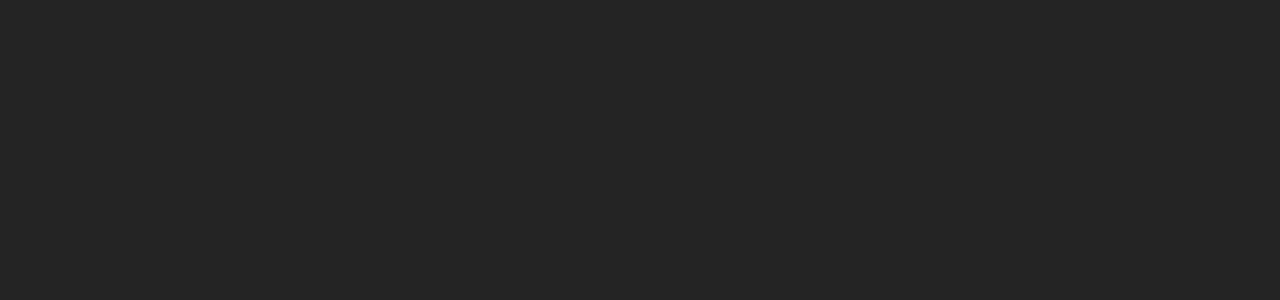
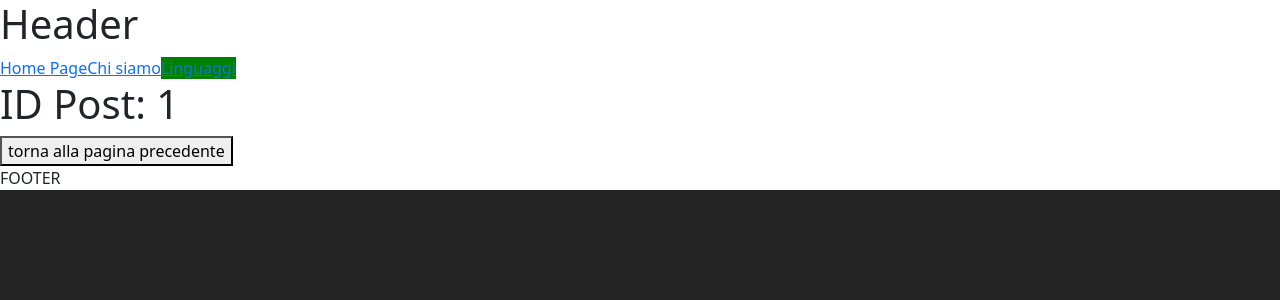
Before and after one commit to Damiano-Mariscoli/react-blog-router, a React (Vite) app: page /posts/1 in a window 1280 px wide. Before the commit this address had no page. Shown: the top 300 px of the page. Built offline with nearby package versions, Linux system fonts and the light colour scheme.

Commit message:
ADDED: route per visitare i singoli post

```diff
--- a/src/App.jsx
+++ b/src/App.jsx
@@ -9,6 +9,7 @@
 import { ChiSiamo } from "./ChiSiamo.jsx";
 
 import DefaultLayout from "./DefaultLayout.jsx";
+import SinglePosts from "./components/SinglePost.jsx";
 
 function App() {
   return (
@@ -17,7 +18,8 @@
         <Route element={<DefaultLayout />}>
           <Route path="/" element={<HomePage />} />
           <Route path="/chi-siamo" element={<ChiSiamo />} />
-          <Route path="/languages" element={<Content />} />
+          <Route path="/posts" element={<Content />} />
+          <Route path="/posts/:id" element={<SinglePosts />} />
         </Route>
       </Routes>
     </BrowserRouter>
--- a/src/MainNav.jsx
+++ b/src/MainNav.jsx
@@ -5,7 +5,7 @@
     <nav>
       <Link to="/">Home Page</Link>
       <Link to="/chi-siamo">Chi siamo</Link>
-      <NavLink className={"confirm"} to="/languages">
+      <NavLink className={"confirm"} to="/posts">
         Linguaggi
       </NavLink>
     </nav>
--- /dev/null
+++ b/src/components/SinglePost.jsx
@@ -0,0 +1,19 @@
+import { useEffect } from "react";
+import { useNavigate, useParams } from "react-router-dom";
+
+export default function SinglePosts() {
+  const { id } = useParams();
+  useEffect(() => {}, []);
+  const navigate = useNavigate();
+  return (
+    <>
+      <div>
+        {console.log(id)}
+        <h1>ID Post: {id}</h1>
+        <button onClick={() => navigate(-1)}>
+          torna alla pagina precedente
+        </button>
+      </div>
+    </>
+  );
+}
```
